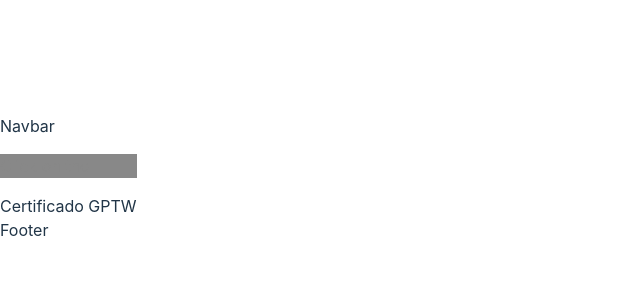
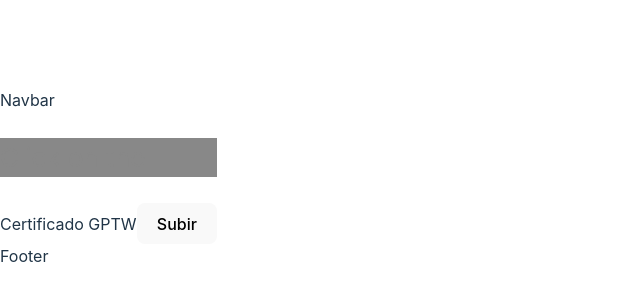
Before and after one commit to marcoss94/git-test-bootcamp, a React (Vite) app: page / in a window 1280 px wide. Shown: the part 222-522 px from the top of the page, without its empty margins (0-640 px from the left). Built offline with nearby package versions, Linux system fonts and the light colour scheme.

Commit message:
WR-120: se sumo el boton Subir en el App.jsx

```diff
--- a/src/App.css
+++ b/src/App.css
@@ -1,4 +1,5 @@
 .read-the-docs {
   color: #888;
   background-color: #888;
+  font-size: 26px;
 }
--- a/src/App.jsx
+++ b/src/App.jsx
@@ -14,6 +14,8 @@ function App() {
 
       <span>Certificado GPTW</span>
 
+      <button>Subir</button>
+
       <footer>Footer</footer>
     </>
   );
```
